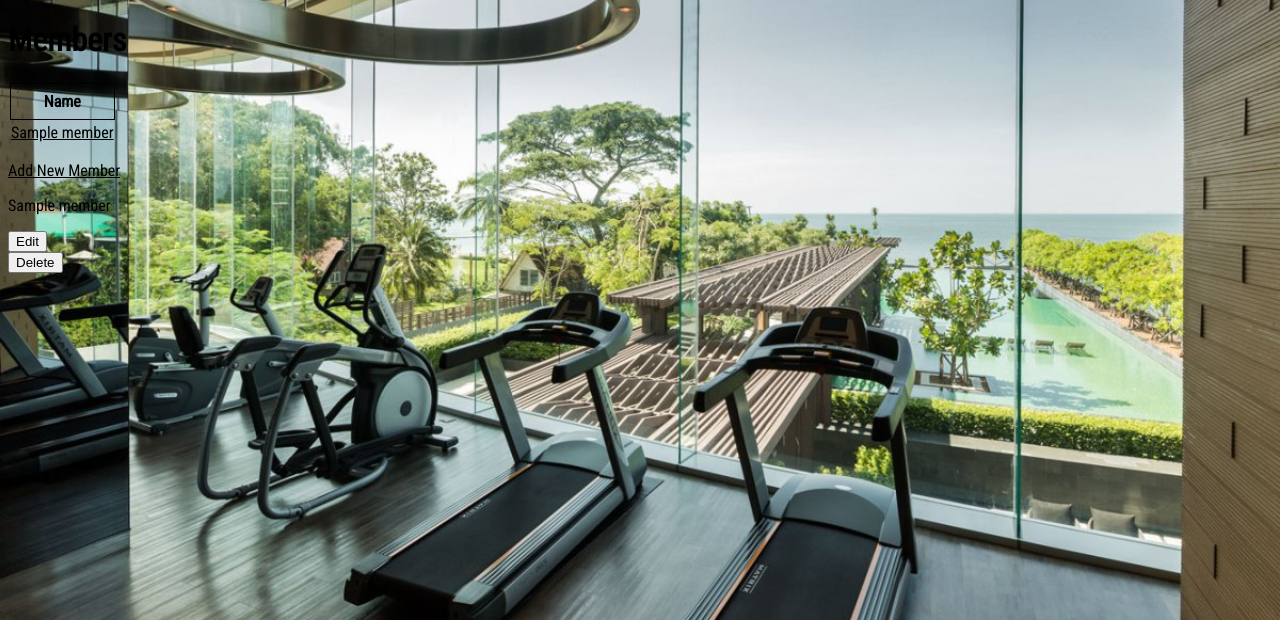
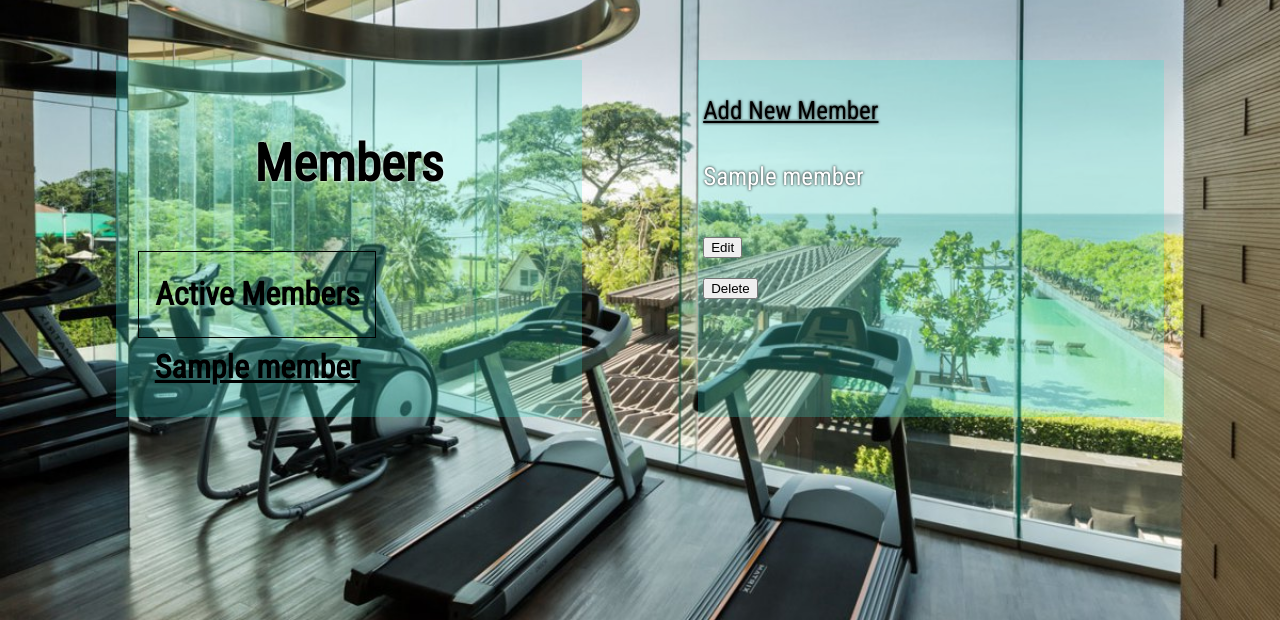
Before and after one commit to nls20/Gym_App_Project, a Flask app: page /members in a window 1280 px wide. Shown: the part 180-800 px from the top of the page. Run offline with Flask 2, Linux system fonts and the light colour scheme; a database or web service that is not in the repository returns one stand-in record (values such as "Sample title"); some libraries are stand-ins or nearby versions.

```diff
--- a/static/css/header.css
+++ b/static/css/header.css
@@ -18,3 +18,7 @@
     text-decoration: none;
     font-size: 20px;
 }
+
+.main-nav a:hover {
+    background-color: gray;
+}
--- /dev/null
+++ b/static/css/members.css
@@ -0,0 +1,41 @@
+.members-container {
+    max-width: 1300px;
+    margin: 40px auto 0 auto;
+    line-height: 1.65;
+    padding: 20px 50px;
+    display: flex;
+    flex-wrap: wrap;
+    justify-content: space-around;
+}
+
+.create-member-1 {
+    padding: 20px;
+    box-sizing: border-box;
+    margin-bottom: 20px;
+    background-color:rgba(64, 224, 208, 0.26);
+    font-size: 2.5vw;
+    font-weight: 600;
+    color: black;
+    text-align: center;
+    flex-basis: 40%;
+
+}
+
+.create-member-1 h1 {
+    color: black;
+    text-shadow: 0 0 3px white;
+    font-size: 4.0vw;
+    text-align: center;
+    font-weight: 700;
+}
+
+.create-member-2 {
+    padding: 5px;
+    font-size: 25px;
+    color: white;
+    box-sizing: border-box;
+    margin-bottom: 20px;
+    background-color: rgba(64, 224, 208, 0.26);
+    text-shadow: 0 0 3px black;
+    flex-basis: 40%;
+}
--- a/templates/base.html
+++ b/templates/base.html
@@ -12,6 +12,7 @@
     <link rel="stylesheet" href="{{ url_for('static', filename='css/home.css') }}">
     <link rel="stylesheet" href="{{ url_for('static', filename='css/bookings.css') }}">
     <link rel="stylesheet" href="{{ url_for('static', filename='css/sessions.css') }}">
+    <link rel="stylesheet" href="{{ url_for('static', filename='css/members.css') }}">
 </head>
 <body>
     <main>
--- a/templates/members/index.html
+++ b/templates/members/index.html
@@ -1,11 +1,13 @@
 {% extends 'base.html' %}
 
 {% block content %}
+<section class="members-container">
+<div class="create-member-1">
 <h1>Members</h1>
 
 <table>
     <tr>
-        <th>Name</th>
+        <th>Active Members</th>
     </tr>
     {% for member in members %}
     <tr>
@@ -13,10 +15,13 @@
     </tr>
     {% endfor %}
 </table>
+</div>
+<div class="create-member-2">
 <table>
     <p>
         <a href="/members/new">Add New Member</a>
     </p>
+
 
 
         {% for member in members %}
@@ -33,6 +38,8 @@
         {% endfor %}
 
 </table>
+</div>
+</section>
 
 {% endblock %}
 
--- a/templates/sessions/index.html
+++ b/templates/sessions/index.html
@@ -16,7 +16,7 @@
     </tr>
     {% for session in sessions %}
     <tr>
-        <td><a href="/sessions/{{ session.id }}"> {{ session.name }}</a></td>
+        <td><button class="table-name-button"><a href="/sessions/{{ session.id }}"> {{ session.name }}</a></button></td>
         <!-- <td></td> -->
         <td>{{ session.category }}</td>
         <!-- <td></td> -->
```
Also changed, not shown: static/css/sessions.css (+32 -1 lines).
